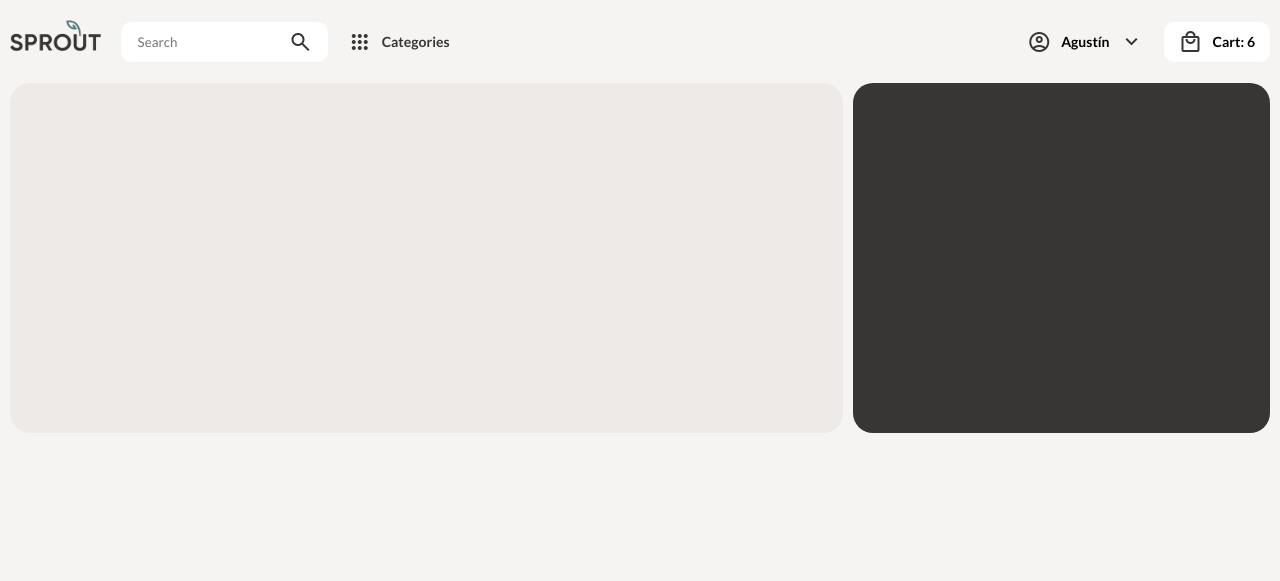
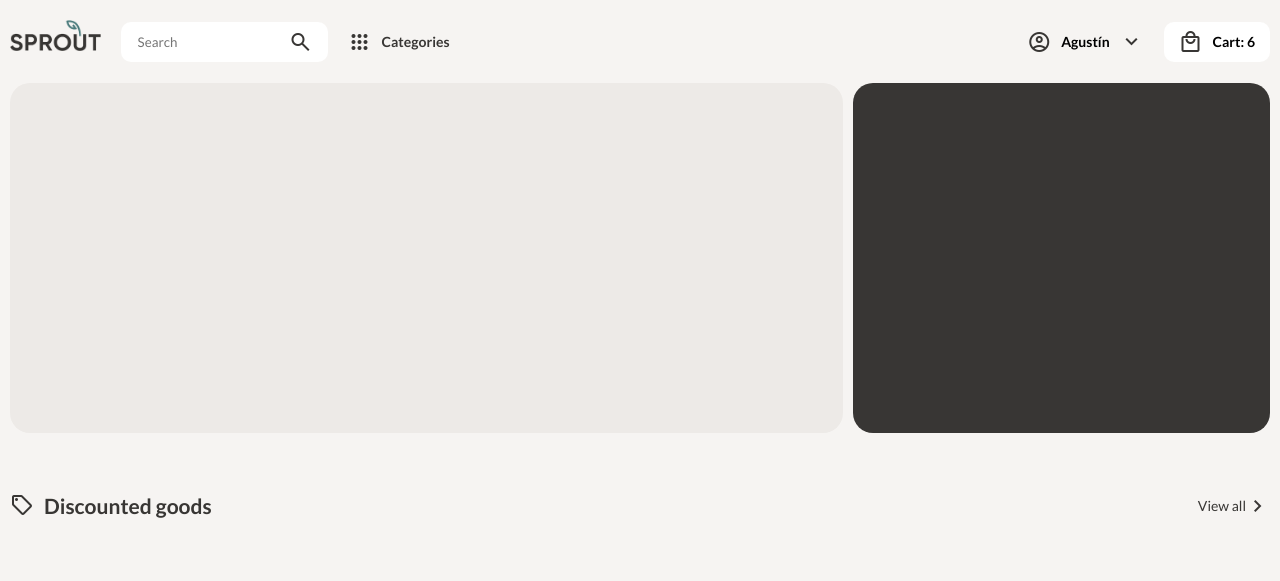
Before and after one commit to ourdevworkspace/sprout, a plain HTML site: page index.html in a window 1280 px wide. Drawn offline with nearby package versions, Linux system fonts and the light colour scheme.

Commit message:
Add Discounts section

```diff
--- a/index.css
+++ b/index.css
@@ -19,6 +19,7 @@ body,
 div,
 section,
 figure,
+h2,
 p,
 a,
 img,
@@ -68,6 +69,8 @@ button {
   user-select: none;
   cursor: pointer;
   color: var(--acadia);
+  height: 2.4rem;
+  width: 2.4rem;
 }
 
 /* LAYOUT */
@@ -222,10 +225,17 @@ button {
 /* BANNERS */
 .banners {
   margin-top: 2rem;
+  margin-bottom: 6rem;
   display: flex;
   flex-direction: column;
   align-items: center;
   gap: 1rem;
+}
+
+@media (max-width: 55rem) {
+  .banners {
+    margin-bottom: 4rem;
+  }
 }
 
 /* BANNERS: CONTAINER */
@@ -298,3 +308,30 @@ button {
 .banners__controls--left {
   background-color: var(--acadia);
 }
+
+/* DISCOUNTS */
+.discounts {
+  display: flex;
+  flex-direction: column;
+  gap: 6rem;
+}
+
+.discounts__header {
+  display: flex;
+  justify-content: space-between;
+}
+
+.discounts__title {
+  display: flex;
+  gap: 1rem;
+}
+
+.discounts__title span {
+  cursor: auto;
+}
+
+.discounts__all {
+  display: flex;
+  align-items: center;
+  cursor: pointer;
+}
--- a/index.html
+++ b/index.html
@@ -91,6 +91,22 @@
             <div class="banners__controls--right"></div>
           </div>
         </section>
+        <!-- DISCOUNTS -->
+        <section class="discounts">
+          <div class="discounts__header">
+            <div class="discounts__title">
+              <span class="material-symbols-outlined">sell</span>
+              <h2>Discounted goods</h2>
+            </div>
+            <div class="discounts__all">
+              <p>View all</p>
+              <span class="material-symbols-outlined">chevron_right</span>
+            </div>
+          </div>
+          <div class="discounts__body">
+            <div class="discount"></div>
+          </div>
+        </section>
       </main>
     </div>
     <script src="index.js"></script>
```
